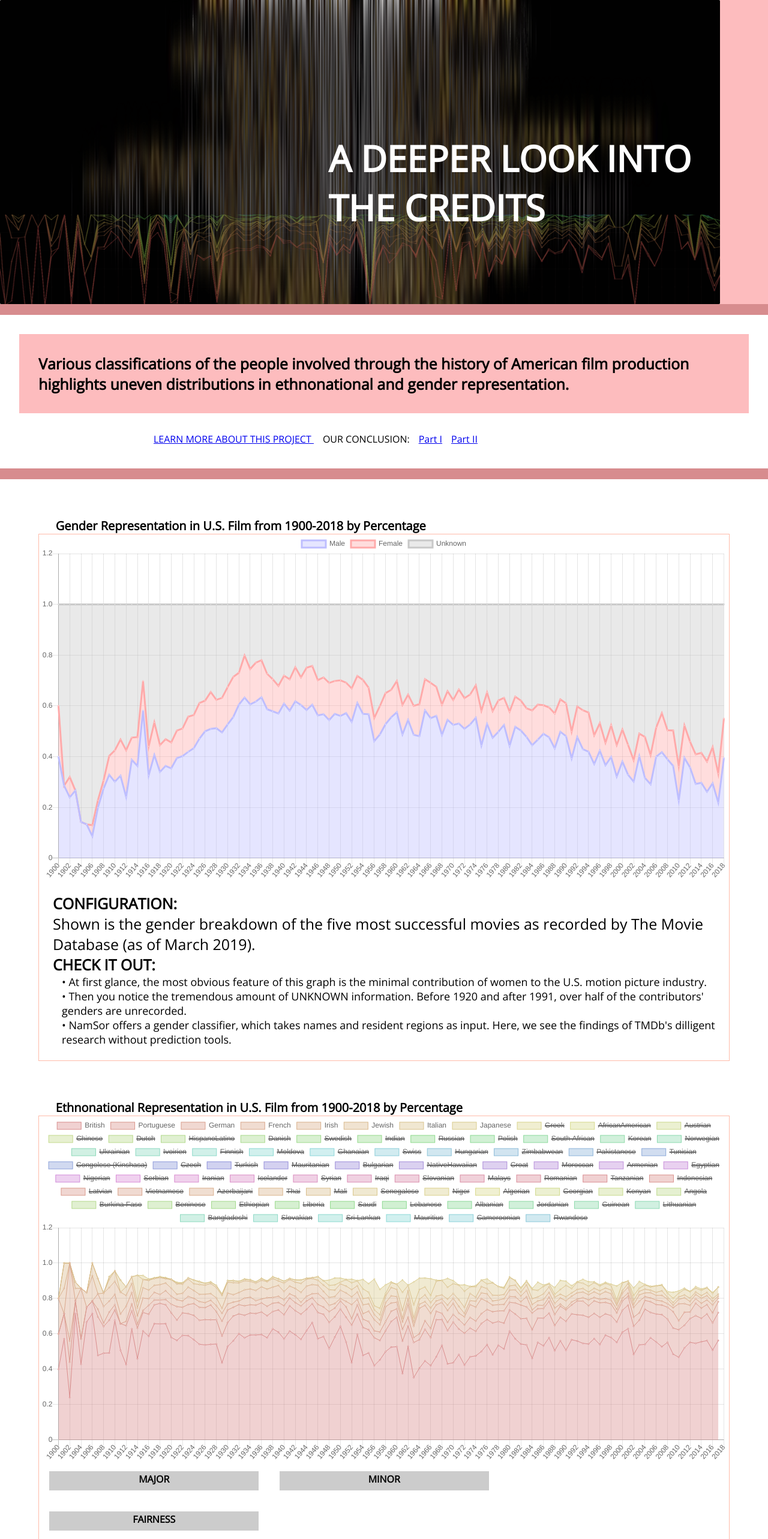
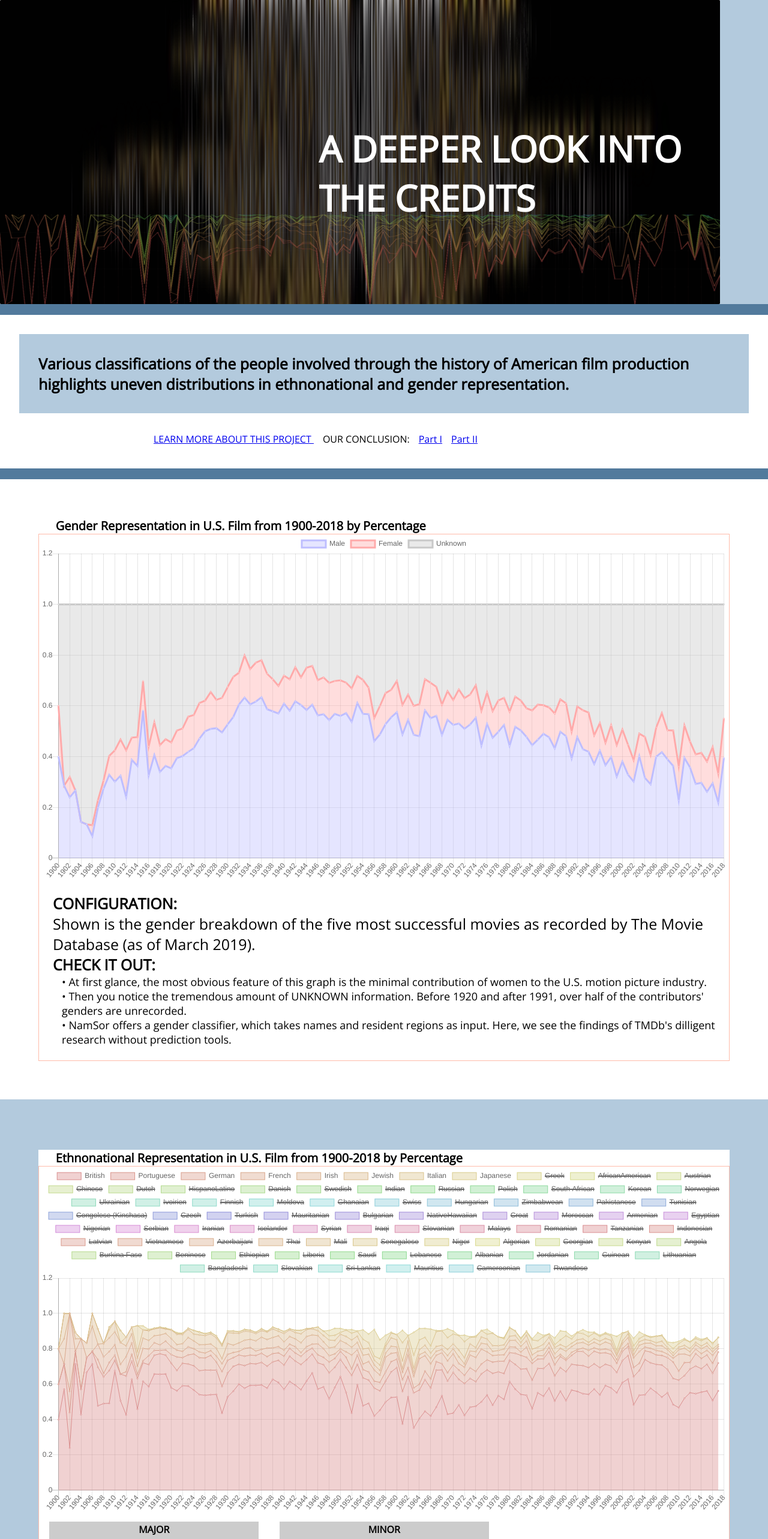
Before and after one commit to social-good/credits, a React (Create React App) app: page / in a window 1280 px wide. Shown: the top 2566 px of the page at 60% size. Built offline with nearby package versions, Linux system fonts and the light colour scheme.

Commit message:
color and icon changes

```diff
--- a/src/components/homepage/Homepage.js.jsx.js
+++ b/src/components/homepage/Homepage.js.jsx.js
@@ -32,11 +32,13 @@ class Homepage extends Component {
 				</div>
 				<TopBar />
 				<GenderChartContainer />
-				<DiasporaChartContainer />
+				<div className="homepage-diaspora-section">
+					<DiasporaChartContainer />
+				</div>
 				<DepartmentChartContainer />
 				<div className="topbar-bottom-bar"></div>
 				<div className="learn-more">
-					<a href="file:///Users/danielkawalsky/Documents/Code/SocialGood/final-site/index.html">Learn more</a> about this project and our conclusion: <a href="https://towardsdatascience.com/the-trouble-with-classification-312cc6fe8b79">Part I</a> and <a href="https://towardsdatascience.com/spicing-up-feature-film-credits-with-classification-part-ii-c715d8375975">Part II</a>.
+					<a href="https://social-good.github.io/final-site/">Learn more</a> about this project and our conclusion: <a href="https://towardsdatascience.com/the-trouble-with-classification-312cc6fe8b79">Part I</a> and <a href="https://towardsdatascience.com/spicing-up-feature-film-credits-with-classification-part-ii-c715d8375975">Part II</a>.
 				</div>
 			</div>
 		);
--- a/src/components/homepage/TopBar.js.jsx.js
+++ b/src/components/homepage/TopBar.js.jsx.js
@@ -7,7 +7,7 @@ class TopBar extends Component {
 		return (
 			<div className="TopBar" >
 				<div className="topbar-content">
-					<a href="file:///Users/danielkawalsky/Documents/Code/SocialGood/final-site/index.html">LEARN MORE ABOUT THIS PROJECT </a>
+					<a href="https://social-good.github.io/final-site/">LEARN MORE ABOUT THIS PROJECT </a>
 					<div className="topbar-space" />OUR CONCLUSION:
 					<div className="topbar-space" />
 					<a href="https://towardsdatascience.com/the-trouble-with-classification-312cc6fe8b79">Part I</a>
--- a/src/stylesheets/Homepage.css
+++ b/src/stylesheets/Homepage.css
@@ -36,7 +36,7 @@
 }
 
 .topbar-bottom-bar {
-	background-color: #D78C8E;
+	background-color: #527A9C;
 	height: 18px;
 	display: block;
 }
@@ -61,12 +61,12 @@
 	font-size: 15px;
 }
 .topbar-tab-box:hover {
-	background-color: #FFF4BD;
+	background-color: #B3CADD;
 }
 
 /* BANNER */
 .homepage-banner-container {
-	background-color: #FDBCBE;
+	background-color: #B3CADD;
 	position: relative;
 	width: 100vw;
 	height: 507px;
@@ -79,6 +79,7 @@
 	text-align: left;
 	color: white;
 	position: absolute;
+	padding: 16px;
 	right: 10%;
 	bottom: 120px;
 }
@@ -97,7 +98,7 @@
 	padding: 2.5%;
 	font-size: 25px;
 	font-weight: bold;
-	background-color: #FDBCBE;
+	background-color: #B3CADD;
 }
 
 .learn-more {
@@ -107,3 +108,13 @@
 	font-weight: bold;
 	margin-bottom: 10vh;
 }
+
+.homepage-diaspora-section {
+	background-color: #B3CADD;
+	padding-top: 20px;
+	padding-bottom: 20px;
+}
+
+.DiasporaChartContainer {
+	background-color: white;
+}
```
Also changed, not shown: 1 other file (tests, documents, lock files or other folders).
